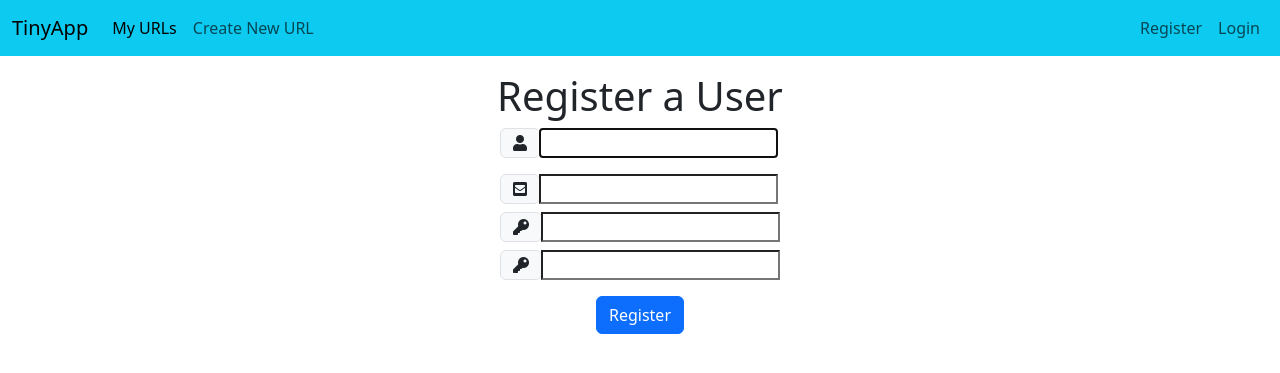
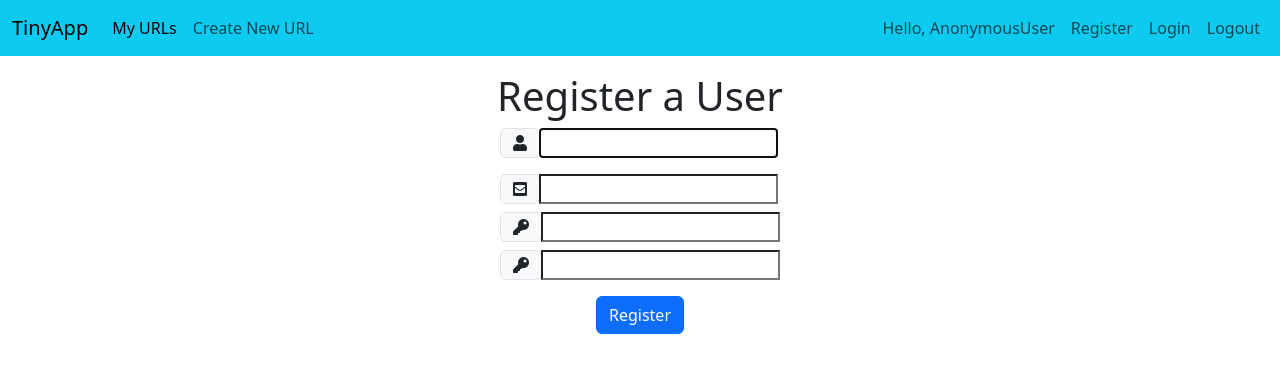
Before and after one commit to LDeng928/TinyApp, a Django app: page /register/ in a window 1280 px wide. Shown: the top 373 px of the page. Run offline with Django 3.2, Linux system fonts and the light colour scheme; some libraries are stand-ins or nearby versions.

Commit message:
Added user logout functionality

```diff
--- a/mysite/urls.py
+++ b/mysite/urls.py
@@ -18,7 +18,7 @@ from django import views
 from django.contrib import admin
 from django.urls import path
 
-from tinyapp.views import UserRegistrationView, UrlListView, UrlCreateView, CreateUrl, url_redirect, UrlDeleteView, UrlEditView, loginPage
+from tinyapp.views import UserRegistrationView, UrlListView, UrlCreateView, CreateUrl, url_redirect, UrlDeleteView, UrlEditView, loginPage, logoutPage
 
 urlpatterns = [
     path('admin/', admin.site.urls),
@@ -28,5 +28,6 @@ urlpatterns = [
     path('u/<str:shortUrl>', url_redirect, name='url-redirect'),
     path('urls/delete/<int:pk>', UrlDeleteView.as_view(), name='url-delete'),
     path('urls/edit/<int:pk>', UrlEditView.as_view(), name='url-edit'),
-    path('login/', loginPage, name='login')
+    path('login/', loginPage, name='login'),
+    path('logout/', logoutPage, name='logout')
 ]
--- a/templates/base.html
+++ b/templates/base.html
@@ -28,11 +28,17 @@
 
               </ul>
               <ul class="navbar-nav ms-auto">
+                <li class="nav-item nav-link">
+                  Hello, {{request.user}}
+                </li>
                 <li class="nav-item ">
                   <a class="nav-link" href="{% url 'register' %}">Register</a>
                 </li>
                 <li class="nav-item">
                   <a class="nav-link" href="{% url 'login' %}">Login</a>
+                </li>
+                <li class="nav-item">
+                  <a class="nav-link" href="{% url 'logout' %}">Logout</a>
                 </li>
               </ul>
             </div>
--- a/tinyapp/views.py
+++ b/tinyapp/views.py
@@ -120,8 +120,9 @@ def loginPage(request):
         password = request.POST.get('password')
 
         user = authenticate(request, username=username, password=password)
-        request.session['myCookie'] = 'C is for cookie'
+
         if user is not None:
+
             login(request, user)
             return redirect('urls')
         else:
@@ -129,3 +130,10 @@ def loginPage(request):
 
     context = {}
     return render(request, 'login.html', context)
+
+# User logout view
+
+
+def logoutPage(request):
+    logout(request)
+    return redirect('login')
```
